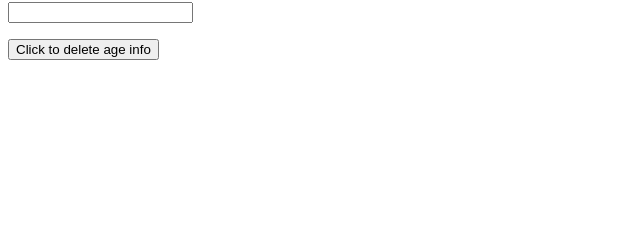
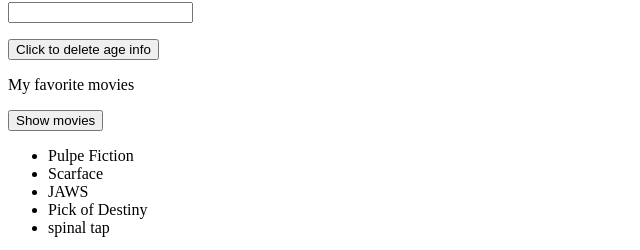
Before and after one commit to MartialBlot/myFirstProject_Angular, an Angular app: page / in a window 1280 px wide. Shown: the part 1142-1392 px from the top of the page, without its empty margins (0-640 px from the left). Before the commit the page ends 1218 px from the top, so only its background shows below. Built offline with nearby package versions, Linux system fonts and the light colour scheme.

Commit message:
angular 2 finish

```diff
--- a/src/app/app.component.html
+++ b/src/app/app.component.html
@@ -21,3 +21,12 @@
 <app-sign-up></app-sign-up>
 <app-user-profile></app-user-profile>
 <router-outlet></router-outlet>
+
+<p>My favorite movies</p><button (click)="showMovies = !showMovies">Show movies</button>
+<ul [hidden] = "showMovies">
+  <li appHighlight>Pulpe Fiction</li>
+  <li>Scarface</li>
+  <li>JAWS</li>
+  <li>Pick of Destiny</li>
+  <li>spinal tap</li>
+</ul>
--- a/src/app/app.component.ts
+++ b/src/app/app.component.ts
@@ -7,4 +7,5 @@ import { Component } from '@angular/core';
 })
 export class AppComponent {
   title = 'BLOT Martial myFirstApp';
+  showMovies = false;
 }
--- a/src/app/app.module.ts
+++ b/src/app/app.module.ts
@@ -6,12 +6,14 @@ import { AppRoutingModule } from './app-routing.module';
 import { AppComponent } from './app.component';
 import { SignUpComponent } from './sign-up/sign-up.component';
 import { UserProfileComponent } from './user-profile/user-profile.component';
+import { HighlightDirective } from './highlight.directive';
 
 @NgModule({
   declarations: [
     AppComponent,
     SignUpComponent,
-    UserProfileComponent
+    UserProfileComponent,
+    HighlightDirective
   ],
   imports: [
     BrowserModule,
--- /dev/null
+++ b/src/app/highlight.directive.ts
@@ -0,0 +1,21 @@
+import { Directive, OnInit, ElementRef, Renderer2, HostBinding, HostListener } from '@angular/core';
+
+@Directive({
+  selector: '[appHighlight]'
+})
+export class HighlightDirective implements OnInit {
+  @HostBinding('style.backgroundColor') myBackgroundColor : string;
+  @HostBinding('style.width.px') myFontSize : string;
+  constructor() { }
+  ngOnInit(){
+    //this.renderer.setStyle(this.elRef.nativeElement, "background-color", "yellow");
+  }
+  @HostListener('mouseenter') mouseEnterEvent (eventData : Event){
+    this.myBackgroundColor = 'blue';
+    this.myFontSize = "90";
+  }
+  @HostListener('mouseleave') mouseLeaveEvent (eventData : Event){
+    this.myBackgroundColor = 'transparent';
+    this.myFontSize = "100";
+  }
+}
```
Also changed, not shown: 1 other file (tests, documents, lock files or other folders).
